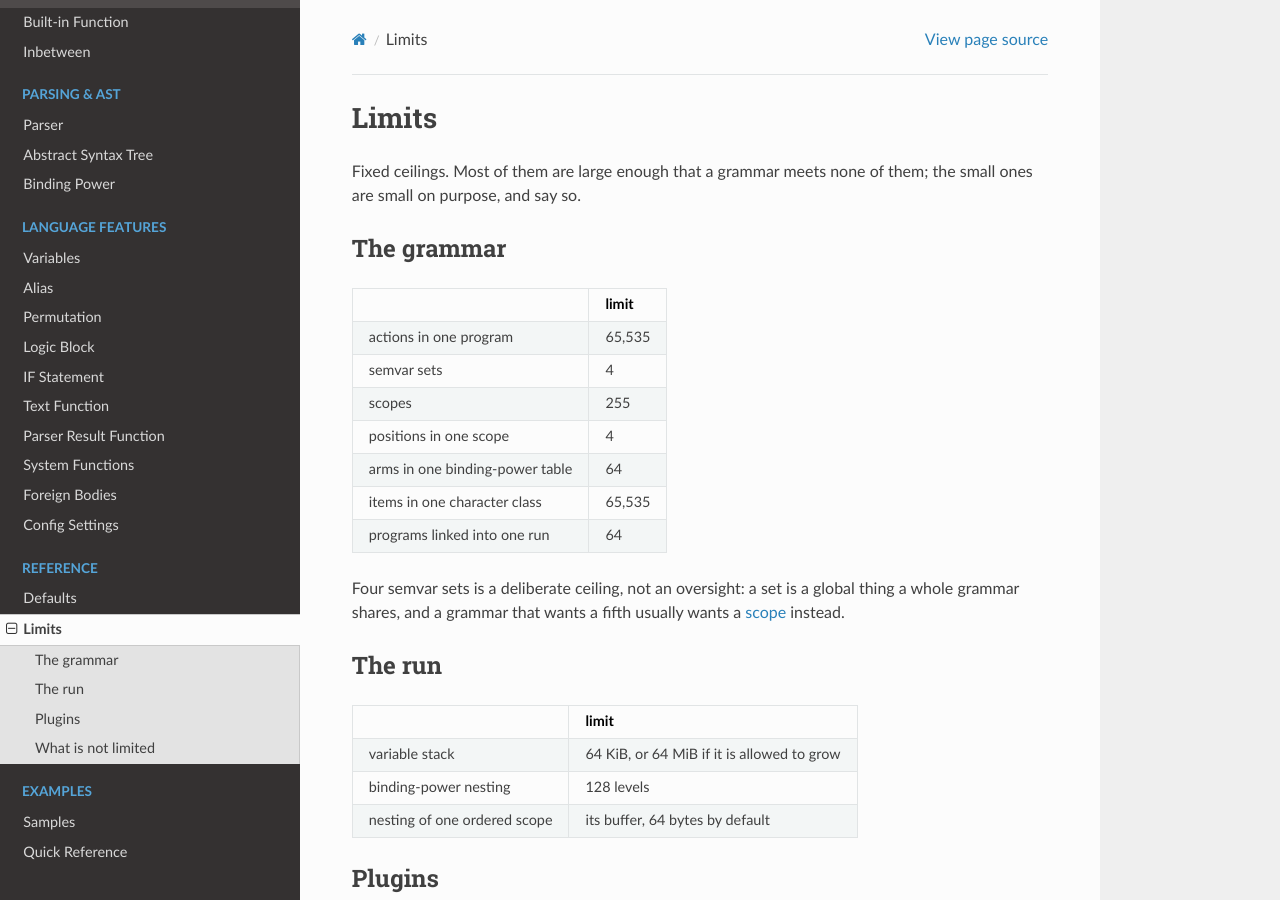
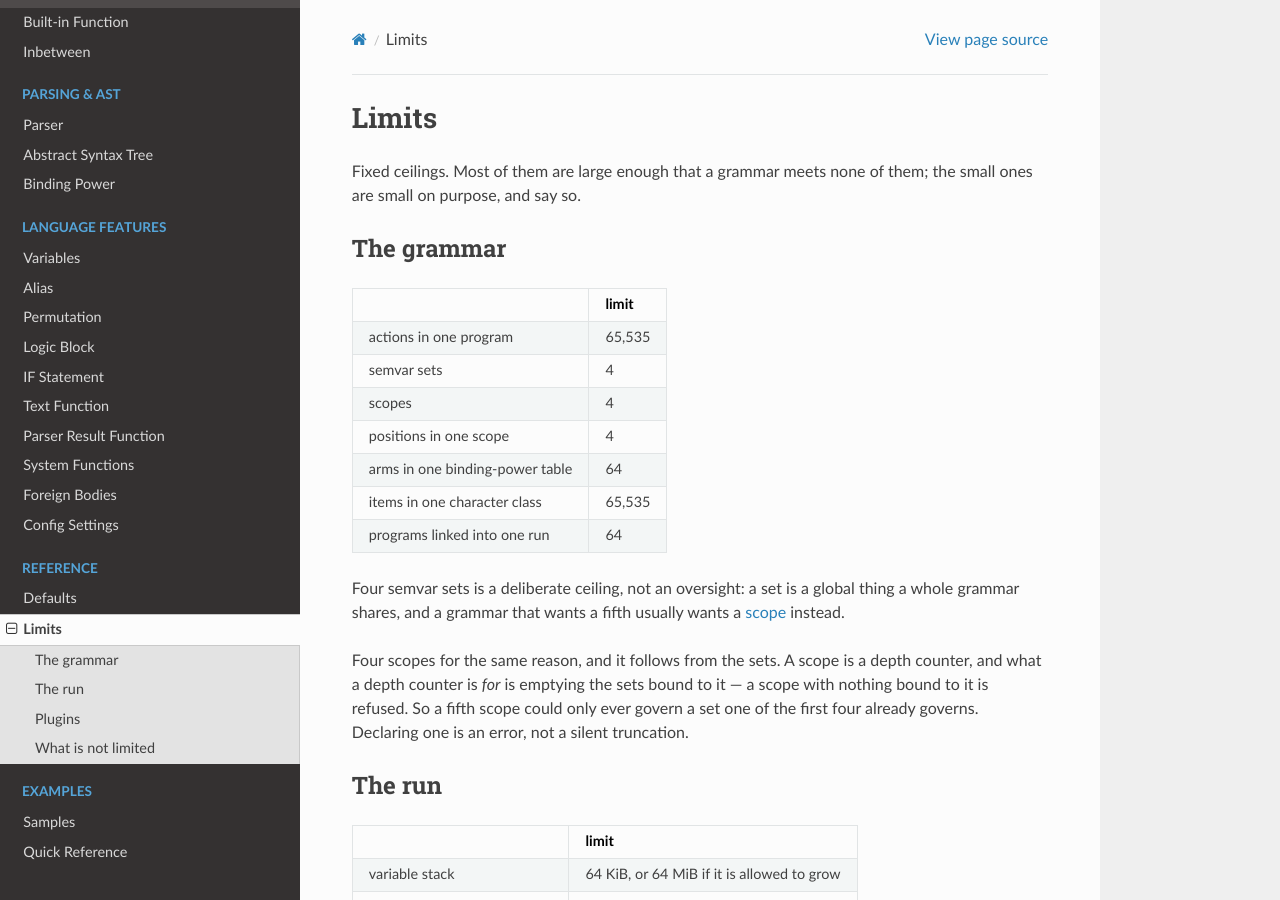
Before and after one commit to Algodal/Algodal_Parser_Machine_Manual, a Sphinx documentation site: the page built from manual/source/limits.md, in a window 1280 px wide and 900 px high. Built offline with Sphinx 7.4.7 and the Read the Docs theme 3.1.0, drawn with Linux system fonts in a browser that asks for light colours.

Commit message:
Four scopes, not 255
The ceiling follows from the semvar sets: a scope empties the sets bound to it,
and a scope with nothing bound is refused, so a fifth could only govern a set
one of the first four already governs. Declaring one is an error now, not a
silent truncation.

Co-Authored-By: Claude Opus 5 <noreply@anthropic.com>
Claude-Session: https://claude.ai/code/session_01HGfLzUsYbx6Lob9ACixRYf

```diff
--- a/manual/source/limits.md
+++ b/manual/source/limits.md
@@ -9,7 +9,7 @@ the small ones are small on purpose, and say so.
 |---|---|
 | actions in one program | 65,535 |
 | semvar sets | 4 |
-| scopes | 255 |
+| scopes | 4 |
 | positions in one scope | 4 |
 | arms in one binding-power table | 64 |
 | items in one character class | 65,535 |
@@ -18,6 +18,12 @@ the small ones are small on purpose, and say so.
 Four semvar sets is a deliberate ceiling, not an oversight: a set is a global
 thing a whole grammar shares, and a grammar that wants a fifth usually wants a
 [scope](variable.md) instead.
+
+Four scopes for the same reason, and it follows from the sets. A scope is a
+depth counter, and what a depth counter is *for* is emptying the sets bound to
+it — a scope with nothing bound to it is refused. So a fifth scope could only
+ever govern a set one of the first four already governs. Declaring one is an
+error, not a silent truncation.
 
 ## The run
 
```
Also changed, not shown: manual/source/variable.md (+4 -0 lines).
